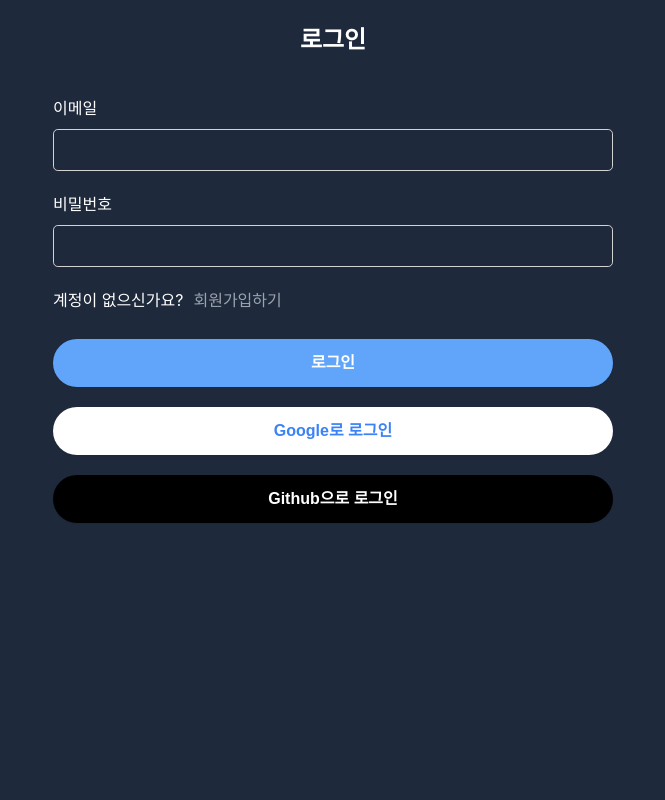
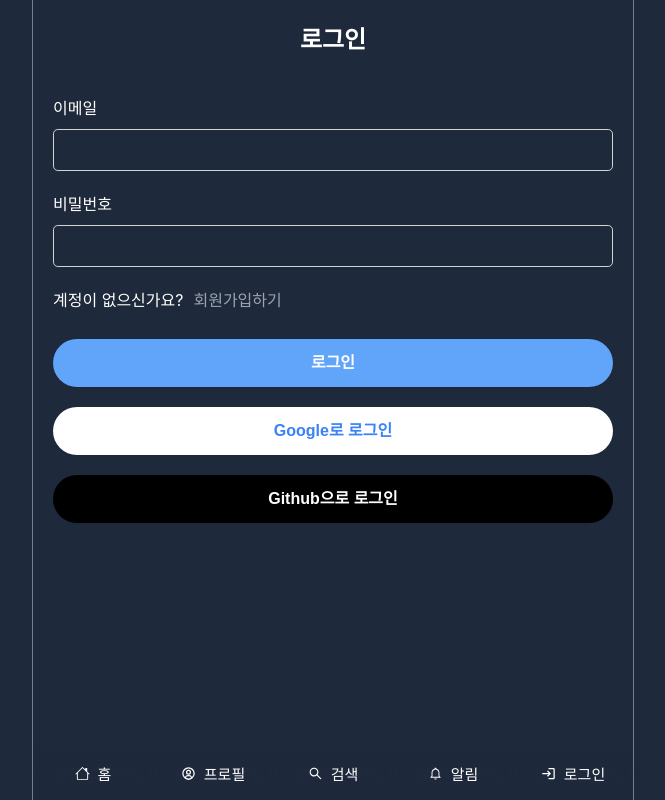
Before and after one commit to 5meang9/react-twitter, a React (Create React App) app: page /users/login in a window 1280 px wide. Shown: the whole page, without its empty margins (307-972 px from the left). Built offline with nearby package versions, Linux system fonts and the light colour scheme; no server answers.

Commit message:
media query 메뉴바 오류 해결

```diff
--- a/src/_utils.scss
+++ b/src/_utils.scss
@@ -11,36 +11,34 @@
 $gray: #6b7280;
 $grayDark: #4c515b;
 
-$font: -apple-system, BlinkMacSystemFont, 'Segoe UI', 'Roboto', 'Oxygen', 'Ubuntu', 'Cantarell',
-  'Fira Sans', 'Droid Sans', 'Helvetica Neue', sans-serif;
+$font: -apple-system, BlinkMacSystemFont, "Segoe UI", "Roboto", "Oxygen",
+  "Ubuntu", "Cantarell", "Fira Sans", "Droid Sans", "Helvetica Neue", sans-serif;
 
-
-// Breakpoint
+// Breakpoints
 $mobile: 360px;
 $tablet: 600px;
 $desktop: 1024px;
 
 // media query mixin
-@mixin xsMobile{
-  @media (min-width: #{$mobile - 1px}) {
+@mixin xsMobile {
+  @media (max-width: #{$mobile - 1px}) {
+    @content;
+  }
+}
+@mixin mobile {
+  @media (min-width: $mobile) and (max-width: #{$tablet - 1px}) {
     @content;
   }
 }
 
-@mixin mobile{
-  @media(min-width: $mobile) and (max-width: #{$tablet - 1px}){
+@mixin tablet {
+  @media (min-width: $tablet) and (max-width: #{$desktop - 1px}) {
     @content;
   }
 }
 
-@mixin tablet{
-  @media(min-width: $tablet) and (max-width: #{$desktop - 1px}){
+@mixin desktop {
+  @media (min-width: $desktop) {
     @content;
   }
 }
-
-@mixin desktop{
-  @media(min-width: $desktop){
-    @content;
-  }
-}
```
